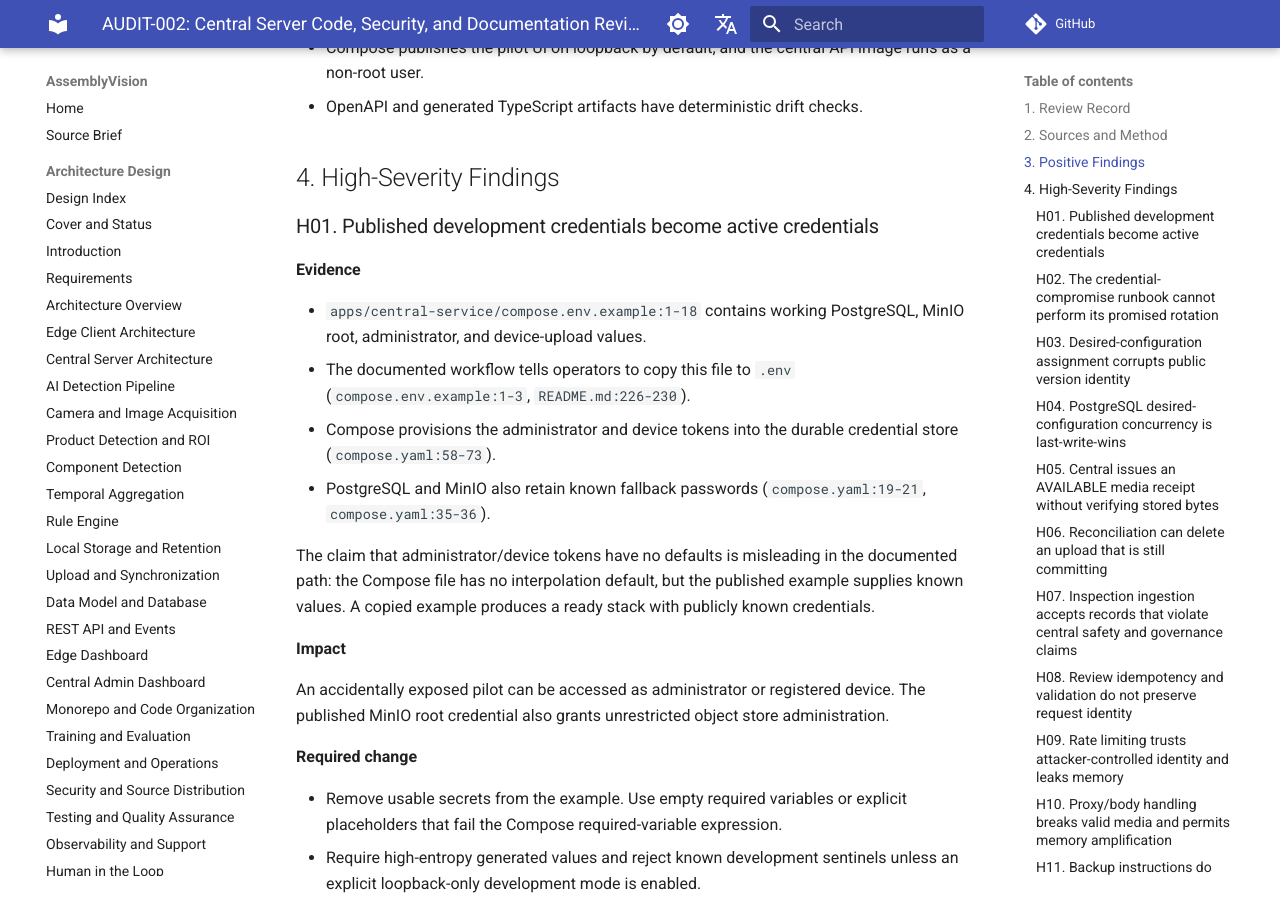
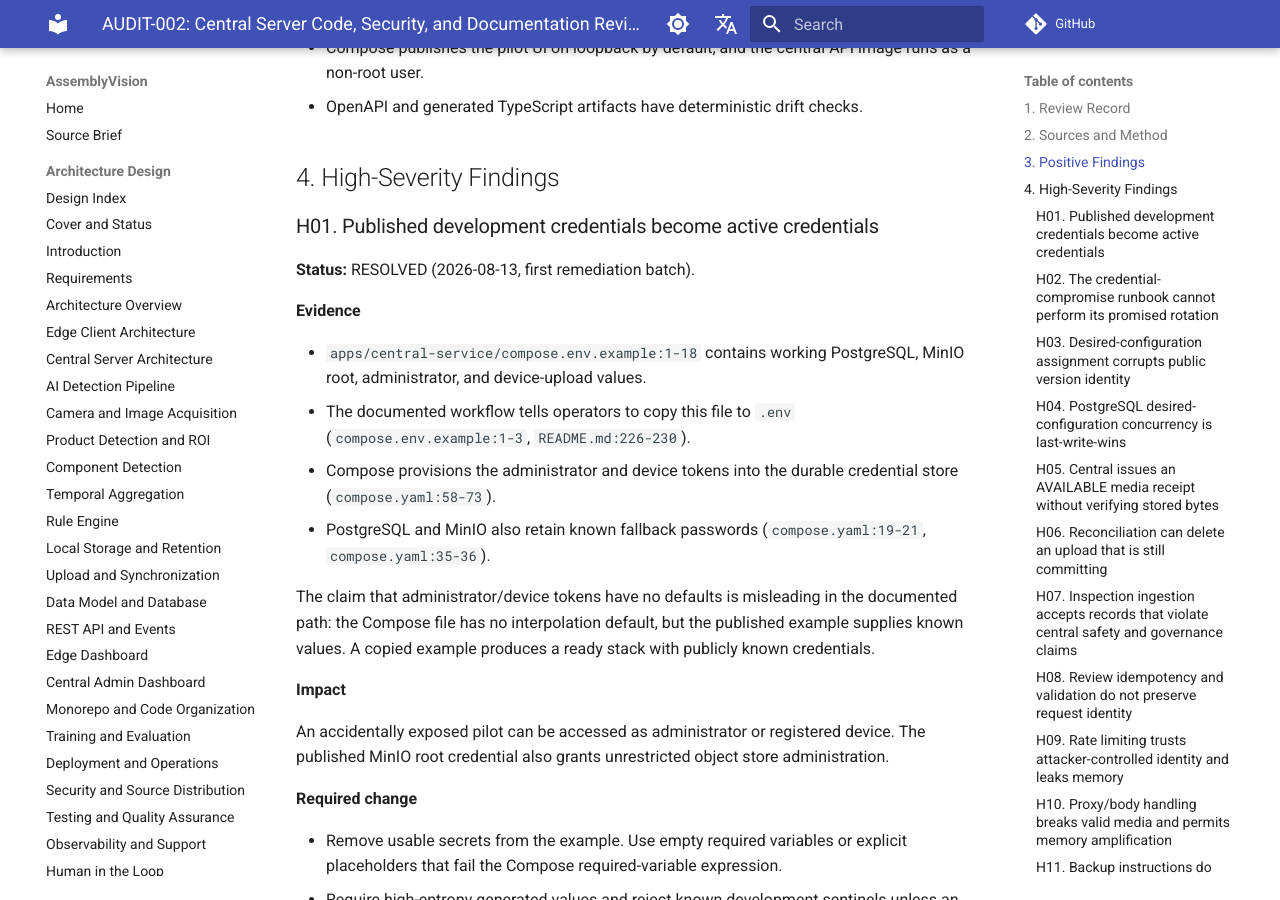
Before and after one commit to dream-studio-china/assembly-vision, an MkDocs documentation site: the page built from docs/reviews/AUDIT-002-central-server-review.md, in a window 1280 px wide and 900 px high, scrolled down 2799 px. Built offline with MkDocs 1.6.1 and Material for MkDocs 9.7.7, drawn with Linux system fonts in a browser that asks for light colours; comment, search, counter and statistics services are not loaded; some of the changed text lies outside the part shown.

Commit message:
docs: mark H01/H03/H09 resolved in AUDIT-002
Record the first remediation batch in the central-server review: published
Compose credentials, desired-configuration public version identities, and
proxy-based rate-limit identity are resolved as of 2026-08-13.

```diff
--- a/docs/reviews/AUDIT-002-central-server-review.md
+++ b/docs/reviews/AUDIT-002-central-server-review.md
@@ -96,6 +96,8 @@
 
 ### H01. Published development credentials become active credentials
 
+**Status:** RESOLVED (2026-08-13, first remediation batch).
+
 **Evidence**
 
 - `apps/central-service/compose.env.example:1-18` contains working PostgreSQL,
@@ -170,6 +172,8 @@
 - The runbook is executable without undocumented SQL.
 
 ### H03. Desired-configuration assignment corrupts public version identity
+
+**Status:** RESOLVED (2026-08-13, first remediation batch).
 
 **Evidence**
 
@@ -377,6 +381,8 @@
   component codes return `422`.
 
 ### H09. Rate limiting trusts attacker-controlled identity and leaks memory
+
+**Status:** RESOLVED (2026-08-13, first remediation batch).
 
 **Evidence**
 
```
